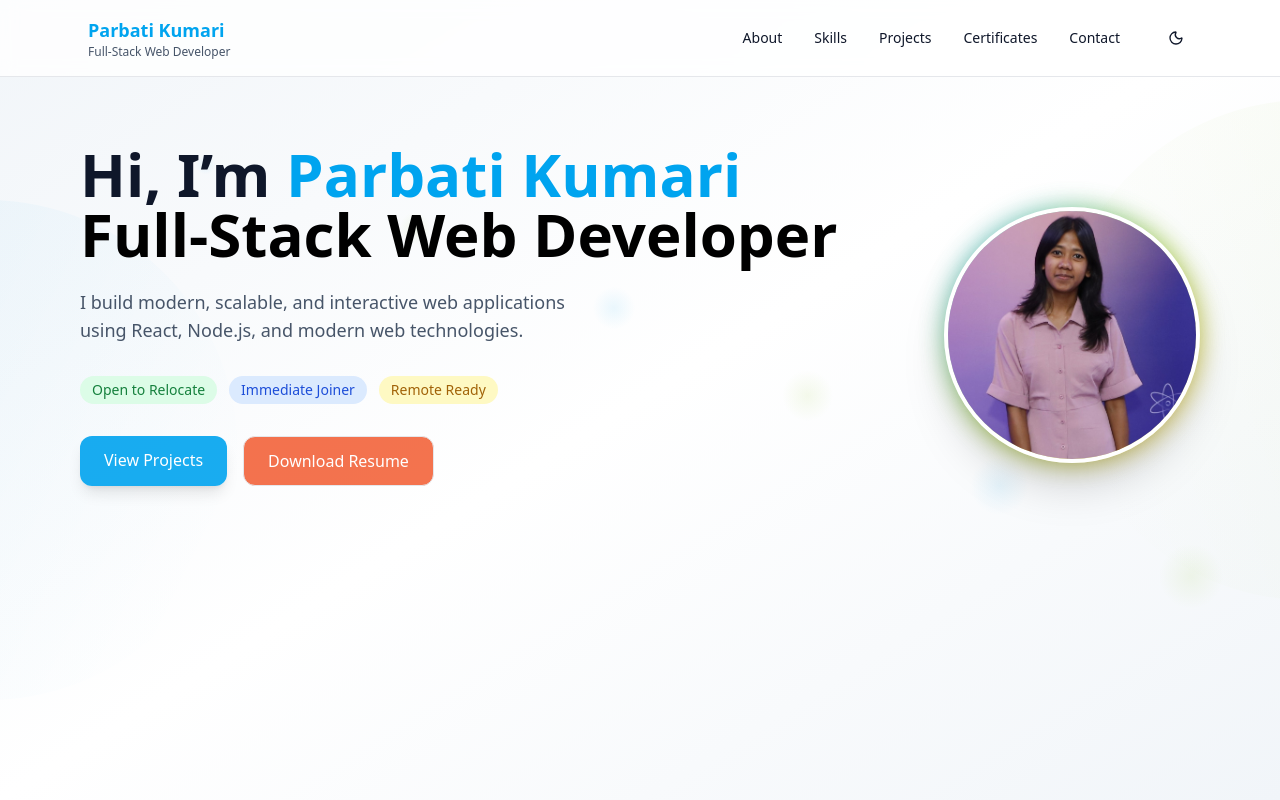
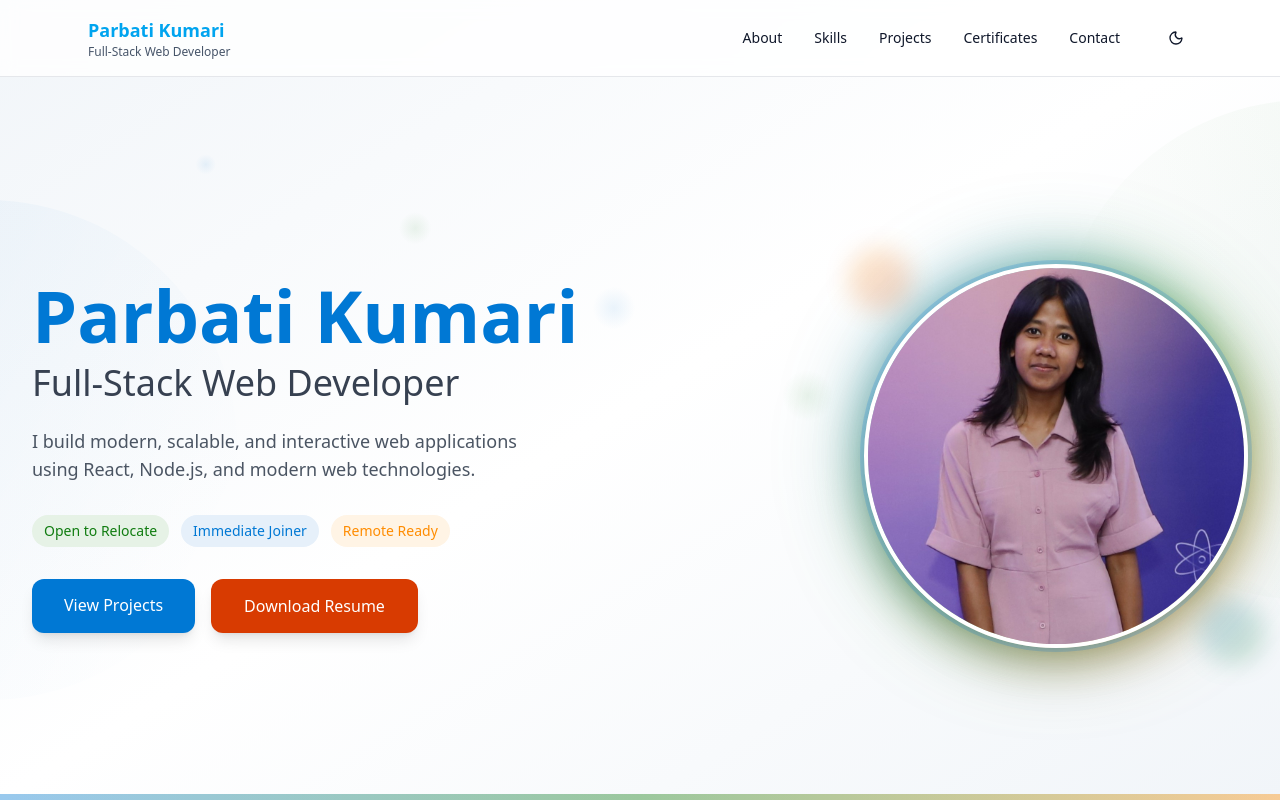
Before and after one commit to parbatikumari08/Portfolio, a React (Vite) app: page / in a window 1280 px wide. Shown: the top 800 px of the page. Built offline with nearby package versions, Linux system fonts and the light colour scheme.

Commit message:
updated theme

```diff
--- a/src/sections/Hero.jsx
+++ b/src/sections/Hero.jsx
@@ -4,7 +4,7 @@ import resumePDF from "../assets/resume.pdf";
 
 export default function Hero() {
   return (
-    <section className="relative min-h-screen overflow-hidden pt-28 md:pt-36">
+    <section className="relative min-h-screen flex items-center overflow-hidden pt-20 md:pt-24 lg:pt-28">
       {/* Soft gradient background */}
       <div className="absolute inset-0 bg-gradient-to-br from-slate-100 via-white to-slate-100 dark:from-slate-900 dark:via-slate-800 dark:to-slate-900" />
 
@@ -20,8 +20,8 @@ export default function Hero() {
               width: i * 8 + 20,
               height: i * 8 + 20,
               background: i % 2 === 0
-                ? 'radial-gradient(circle, rgba(0,164,239,0.08), transparent 70%)'
-                : 'radial-gradient(circle, rgba(127,186,0,0.08), transparent 70%)',
+                ? 'radial-gradient(circle, rgba(0,120,212,0.08), transparent 70%)' // Microsoft Blue
+                : 'radial-gradient(circle, rgba(16,124,16,0.08), transparent 70%)', // Microsoft Green
             }}
             animate={{
               y: [0, -30, 0],
@@ -38,10 +38,10 @@ export default function Hero() {
         ))}
       </div>
 
-      {/* Soft light streaks */}
+      {/* Soft light streaks with Microsoft colors */}
       <div className="absolute inset-0 overflow-hidden pointer-events-none">
         <motion.div
-          className="absolute top-1/4 -left-1/4 w-[500px] h-[500px] rounded-full bg-gradient-to-r from-msBlue/5 to-transparent"
+          className="absolute top-1/4 -left-1/4 w-[500px] h-[500px] rounded-full bg-gradient-to-r from-[#0078D4]/5 to-transparent"
           animate={{
             x: [0, 100, 0],
             rotate: [0, 45, 0],
@@ -53,7 +53,7 @@ export default function Hero() {
           }}
         />
         <motion.div
-          className="absolute bottom-1/4 -right-1/4 w-[500px] h-[500px] rounded-full bg-gradient-to-l from-msGreen/5 to-transparent"
+          className="absolute bottom-1/4 -right-1/4 w-[500px] h-[500px] rounded-full bg-gradient-to-l from-[#107C10]/5 to-transparent"
           animate={{
             x: [0, -100, 0],
             rotate: [0, -45, 0],
@@ -66,57 +66,56 @@ export default function Hero() {
         />
       </div>
 
-      <div className="relative max-w-6xl mx-auto px-4">
-        {/* WRAPPER: TEXT LEFT – IMAGE RIGHT */}
-        <div className="grid md:grid-cols-2 gap-10 items-center">
+      <div className="relative w-full max-w-7xl mx-auto px-4 sm:px-6 lg:px-8">
+        {/* Grid Layout - Optimized for all screen sizes */}
+        <div className="grid grid-cols-1 lg:grid-cols-2 gap-8 md:gap-12 items-center">
 
-          {/* LEFT SIDE — TEXT */}
-          <div className="text-center md:text-left">
+          {/* LEFT SIDE — TEXT - Order 1 on mobile, stays left on desktop */}
+          <div className="order-1 text-center lg:text-left">
            {/* HEADING */}
 <motion.h1
   initial={{ opacity: 0, y: 30 }}
   animate={{ opacity: 1, y: 0 }}
   transition={{ duration: 0.6 }}
-              className="text-4xl md:text-6xl font-bold leading-tight mb-6"
+  className="mb-4 md:mb-6"
 >
-              <span className="whitespace-nowrap">
-                Hi, I’m <span className="text-msBlue">Parbati Kumari</span>
-              </span>
+  {/* Name - Large and bold */}
+  <div className="text-4xl sm:text-5xl md:text-6xl lg:text-7xl font-bold leading-tight">
+    <span className="text-[#0078D4]">Parbati Kumari</span>
+  </div>
 
-              <br />
-
-              <span className="text-black dark:text-white whitespace-nowrap">
+  {/* Title - Smaller than name with proper spacing */}
+  <div className="text-xl sm:text-2xl md:text-3xl lg:text-4xl font-medium text-gray-700 dark:text-gray-300 mt-2 sm:mt-3">
     Full-Stack Web Developer
-              </span>
+  </div>
 </motion.h1>
-
             {/* SUBTEXT */}
             <motion.p
               initial={{ opacity: 0, y: 20 }}
               animate={{ opacity: 1, y: 0 }}
               transition={{ duration: 0.6, delay: 0.2 }}
-              className="max-w-lg text-lg text-textMutedLight dark:text-textMutedDark mb-8"
+              className="max-w-lg mx-auto lg:mx-0 text-base sm:text-lg text-gray-600 dark:text-gray-300 mb-6 md:mb-8"
             >
               I build modern, scalable, and interactive web applications using
               React, Node.js, and modern web technologies.
             </motion.p>
 
-            {/* AVAILABILITY - Now with Remote Ready */}
+            {/* AVAILABILITY - Responsive badges */}
             <motion.div
               initial={{ opacity: 0, y: 20 }}
               animate={{ opacity: 1, y: 0 }}
               transition={{ duration: 0.6, delay: 0.25 }}
-              className="flex flex-wrap gap-3 mb-8 justify-center md:justify-start"
+              className="flex flex-wrap gap-2 sm:gap-3 mb-6 md:mb-8 justify-center lg:justify-start"
             >
-              <span className="px-3 py-1 text-sm rounded-full bg-green-100 text-green-700 dark:bg-green-900/40 dark:text-green-300">
+              <span className="px-3 py-1.5 text-xs sm:text-sm rounded-full bg-[#E6F2E6] text-[#107C10] dark:bg-[#107C10]/20 dark:text-[#6BBF6B] font-medium">
                 Open to Relocate
               </span>
 
-              <span className="px-3 py-1 text-sm rounded-full bg-blue-100 text-blue-700 dark:bg-blue-900/40 dark:text-blue-300">
+              <span className="px-3 py-1.5 text-xs sm:text-sm rounded-full bg-[#E6F0FA] text-[#0078D4] dark:bg-[#0078D4]/20 dark:text-[#6CB4F5] font-medium">
                 Immediate Joiner
               </span>
 
-              <span className="px-3 py-1 text-sm rounded-full bg-yellow-100 text-yellow-700 dark:bg-yellow-900/40 dark:text-yellow-300">
+              <span className="px-3 py-1.5 text-xs sm:text-sm rounded-full bg-[#FFF4E5] text-[#FF8C00] dark:bg-[#FF8C00]/20 dark:text-[#FFB347] font-medium">
                 Remote Ready
               </span>
             </motion.div>
@@ -126,15 +125,15 @@ export default function Hero() {
               initial={{ opacity: 0, y: 20 }}
               animate={{ opacity: 1, y: 0 }}
               transition={{ duration: 0.6, delay: 0.3 }}
-              className="flex flex-wrap justify-center md:justify-start gap-4 mb-10"
+              className="flex flex-wrap gap-3 sm:gap-4 justify-center lg:justify-start"
             >
               <a
                 href="#projects"
                 className="
-                  px-6 py-3 rounded-xl
-                  bg-msBlue/90 text-white font-medium
-                  shadow-lg
-                  hover:scale-105 transition
+                  px-6 sm:px-8 py-3 sm:py-3.5 rounded-lg sm:rounded-xl
+                  bg-[#0078D4] text-white font-medium text-sm sm:text-base
+                  shadow-lg hover:shadow-xl
+                  hover:scale-105 transition-all duration-300
                   relative overflow-hidden
                   before:absolute before:inset-0 before:bg-white/20
                   before:translate-x-[-100%] hover:before:translate-x-[100%]
@@ -147,10 +146,13 @@ export default function Hero() {
               <a
                 href={resumePDF}
                 target="_blank"
+                rel="noopener noreferrer"
                 className="
-    px-6 py-3 rounded-xl border
-    bg-msRed/80 text-white font-medium
-    hover:scale-105 transition
+                  px-6 sm:px-8 py-3 sm:py-3.5 rounded-lg sm:rounded-xl
+                  bg-[#D83B01] text-white font-medium text-sm sm:text-base
+                  shadow-lg hover:shadow-xl
+                  hover:scale-105 transition-all duration-300
+                  border border-[#D83B01]/20
                 "
               >
                 Download Resume
@@ -158,30 +160,53 @@ export default function Hero() {
             </motion.div>
           </div>
 
-          {/* RIGHT SIDE — PROFILE IMAGE */}
+          {/* RIGHT SIDE — PROFILE IMAGE - Order 2 on mobile, stays right on desktop */}
           <motion.div
             initial={{ opacity: 0, scale: 0.9 }}
             animate={{ opacity: 1, scale: 1 }}
             transition={{ duration: 0.6, delay: 0.4 }}
-            className="flex justify-center md:justify-end mt-6 md:mt-0"
+            className="order-2 flex justify-center lg:justify-end mt-6 lg:mt-0"
           >
+            <div className="relative group">
+              {/* Animated gradient rings */}
+              <div className="absolute inset-0 rounded-full bg-gradient-to-br from-[#0078D4] via-[#107C10] to-[#FF8C00] blur-xl opacity-70 group-hover:opacity-100 transition-opacity duration-500 animate-pulse" />
+
+              {/* Secondary ring for depth */}
+              <div className="absolute -inset-2 rounded-full bg-gradient-to-br from-[#0078D4]/30 via-[#107C10]/30 to-[#FF8C00]/30 blur-2xl group-hover:blur-3xl transition-all duration-500" />
+
+              {/* Image container with responsive sizing */}
               <div className="relative">
-              <div className="absolute inset-0 rounded-full bg-gradient-to-br from-msBlue via-msGreen to-msYellow blur-md opacity-70" />
-
                 <img
                   src={profile}
                   alt="Parbati Kumari"
                   className="
-                  relative w-52 h-52 md:w-64 md:h-64
-                  rounded-full object-cover
-                  border-4 border-cardLight dark:border-cardDark
+                    relative
+                    w-48 h-48          /* Mobile */
+                    sm:w-56 sm:h-56    /* Small tablets */
+                    md:w-72 md:h-72    /* Medium screens */
+                    lg:w-80 lg:h-80    /* Large screens */
+                    xl:w-96 xl:h-96    /* Extra large screens */
+                    rounded-full
+                    object-cover
+                    border-4 border-white dark:border-gray-800
                     shadow-2xl
+                    ring-4 ring-[#0078D4]/20
+                    transition-transform duration-500
+                    group-hover:scale-105
                   "
                 />
+
+                {/* Microsoft-inspired corner accents */}
+                <div className="absolute -bottom-4 -right-4 w-16 h-16 bg-gradient-to-br from-[#0078D4] to-[#107C10] rounded-full opacity-20 blur-md" />
+                <div className="absolute -top-4 -left-4 w-16 h-16 bg-gradient-to-br from-[#FF8C00] to-[#D83B01] rounded-full opacity-20 blur-md" />
+              </div>
             </div>
           </motion.div>
         </div>
       </div>
+
+      {/* Microsoft-style bottom accent */}
+      <div className="absolute bottom-0 left-0 right-0 h-1.5 bg-gradient-to-r from-[#0078D4] via-[#107C10] to-[#FF8C00] opacity-40" />
     </section>
   )
 }
```
Lines whose indentation alone changed are shown as unchanged.
